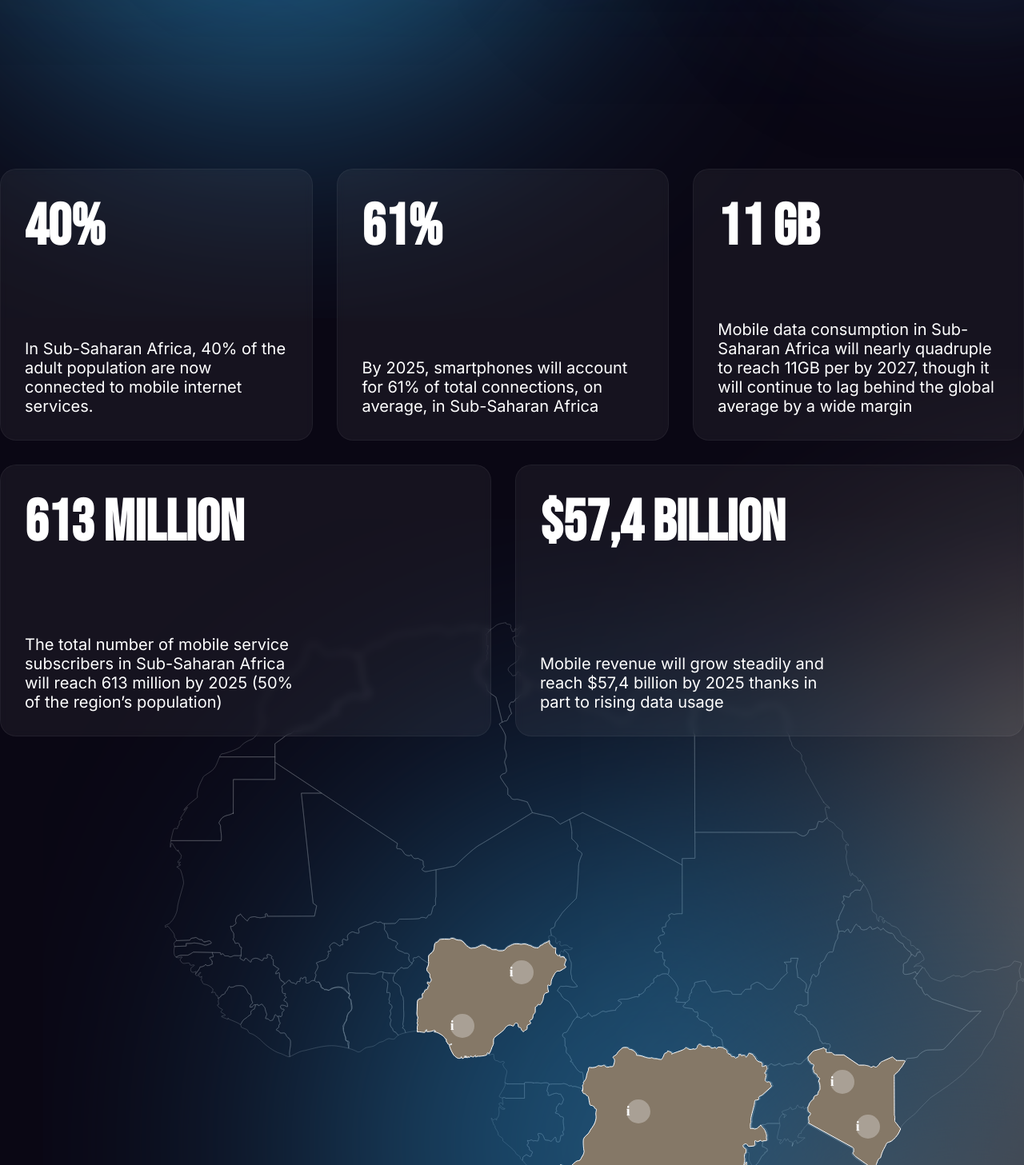
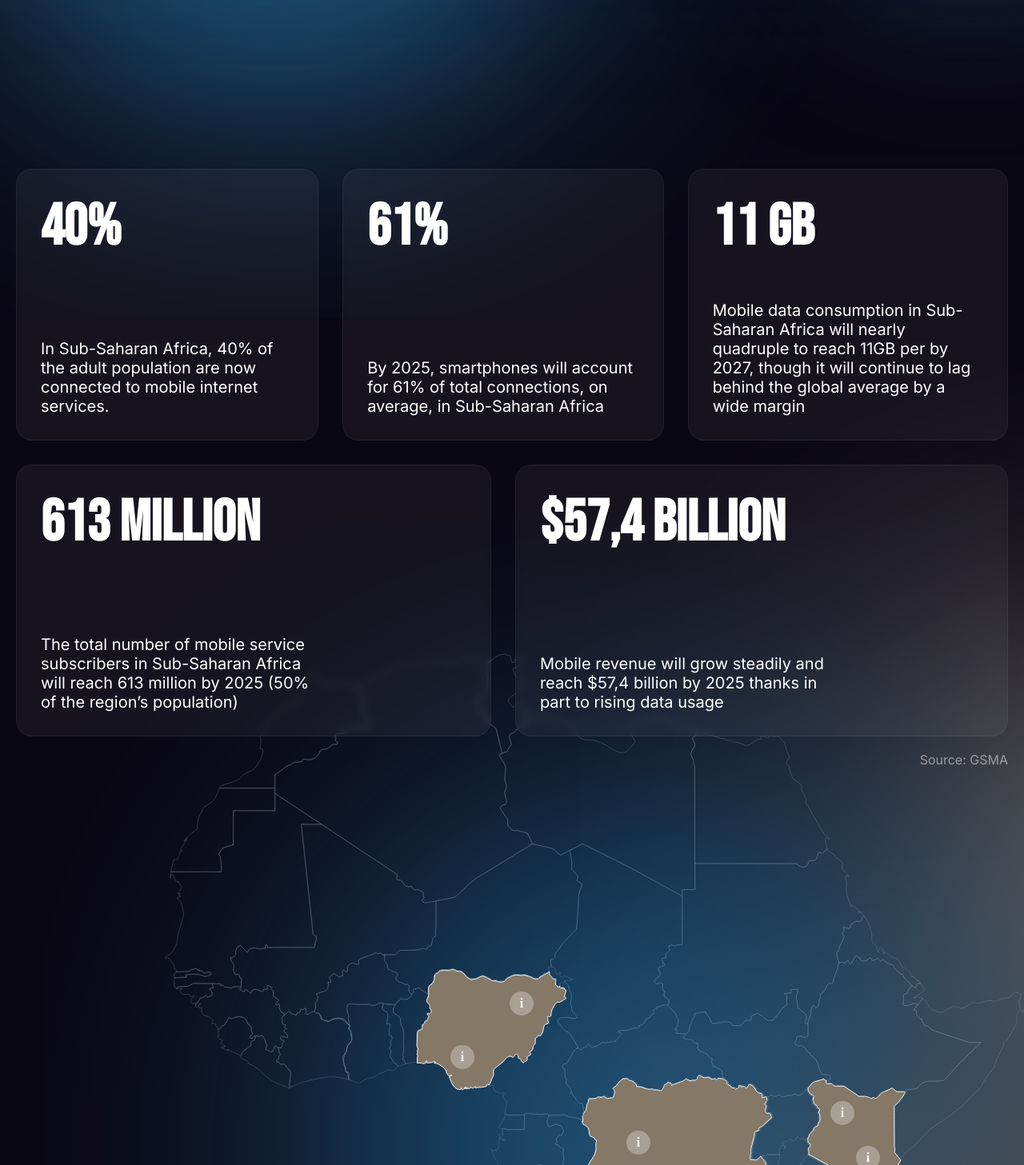
Before and after one commit to olga-evdokimova/sifox-technologies, a Next.js app: page / in a window 1280 px wide. Shown: the part 1713-3170 px from the top of the page at 80% size. Built offline with nearby package versions, Linux system fonts and the light colour scheme.

Commit message:
Platform  source

```diff
--- a/app/components/Congo/Congo.scss
+++ b/app/components/Congo/Congo.scss
@@ -27,7 +27,7 @@
         img {
             margin-right: 10px;
             @media (max-width: 768px) {
-               width: 20px;
+                width: 20px;
                 height: 10px;
                 margin-right: 5px;
             }
@@ -73,6 +73,7 @@
     }
     &__btn {
         position: absolute;
+        display: flex;
         justify-content: center;
         align-items: center;
         background-color: rgba(255, 255, 255, 0.3);
--- a/app/components/Kenya/Kenya.scss
+++ b/app/components/Kenya/Kenya.scss
@@ -68,6 +68,7 @@
     }
     &__btn {
         position: absolute;
+           display: flex;
         justify-content: center;
         align-items: center;
         background-color: rgba(255, 255, 255, 0.3);
--- a/app/components/Nigeria/Nigeria.scss
+++ b/app/components/Nigeria/Nigeria.scss
@@ -64,6 +64,7 @@
     }
     &__btn {
         position: absolute;
+        display: flex;
         justify-content: center;
         align-items: center;
         background-color: rgba(255, 255, 255, 0.3);
--- a/app/components/Platform/Platform.scss
+++ b/app/components/Platform/Platform.scss
@@ -1,12 +1,14 @@
 .platform {
-    padding: 100px 0 100px;
+    padding-top: 100px;
+    padding-bottom: 100px;
     position: relative;
     @media (max-width: 1024px) {
         padding-top: 0;
     }
 
     @media (max-width: 992px) {
-        padding: 40px 0 40px;
+       padding-top: 40px;
+       padding-bottom: 40px;
     }
     &__svg {
         position: absolute;
@@ -76,4 +78,11 @@
             grid-area: e;
         }
     }
+    &__source{
+        display: flex;
+        font-size: 16px;
+        opacity: 0.5;
+        padding-top: 20px;
+       justify-content: flex-end;
+    }
 }
--- a/app/components/Platform/Platform.tsx
+++ b/app/components/Platform/Platform.tsx
@@ -4,7 +4,8 @@ import Image from "next/image";
 export default function Platform() {
   return (
     <section className="platform container">
-      <svg className="platform__svg"
+      <svg
+        className="platform__svg"
         width="2085"
         height="2080"
         viewBox="0 0 2485 2080"
@@ -147,6 +148,7 @@ export default function Platform() {
           </p>
         </div>
       </div>
+      <span className="platform__source">Source: GSMA</span>
     </section>
   );
 }
```
